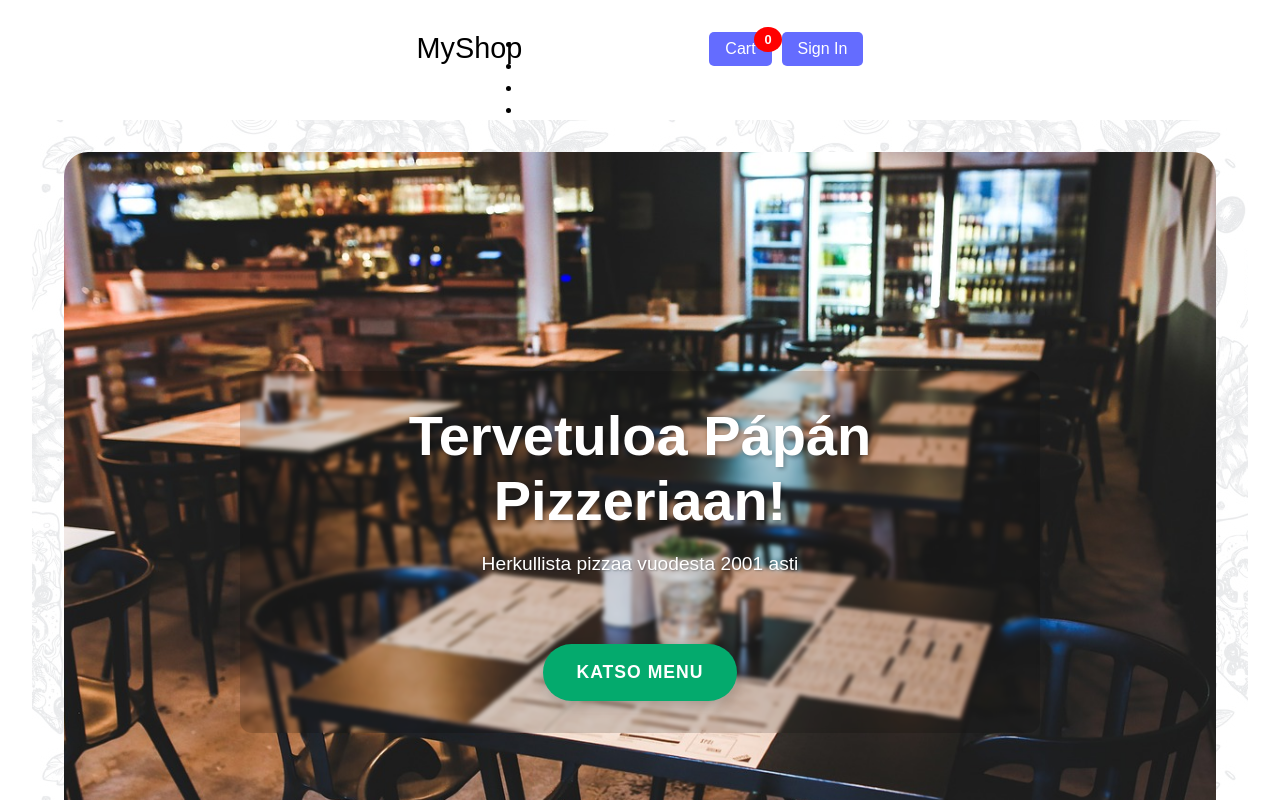
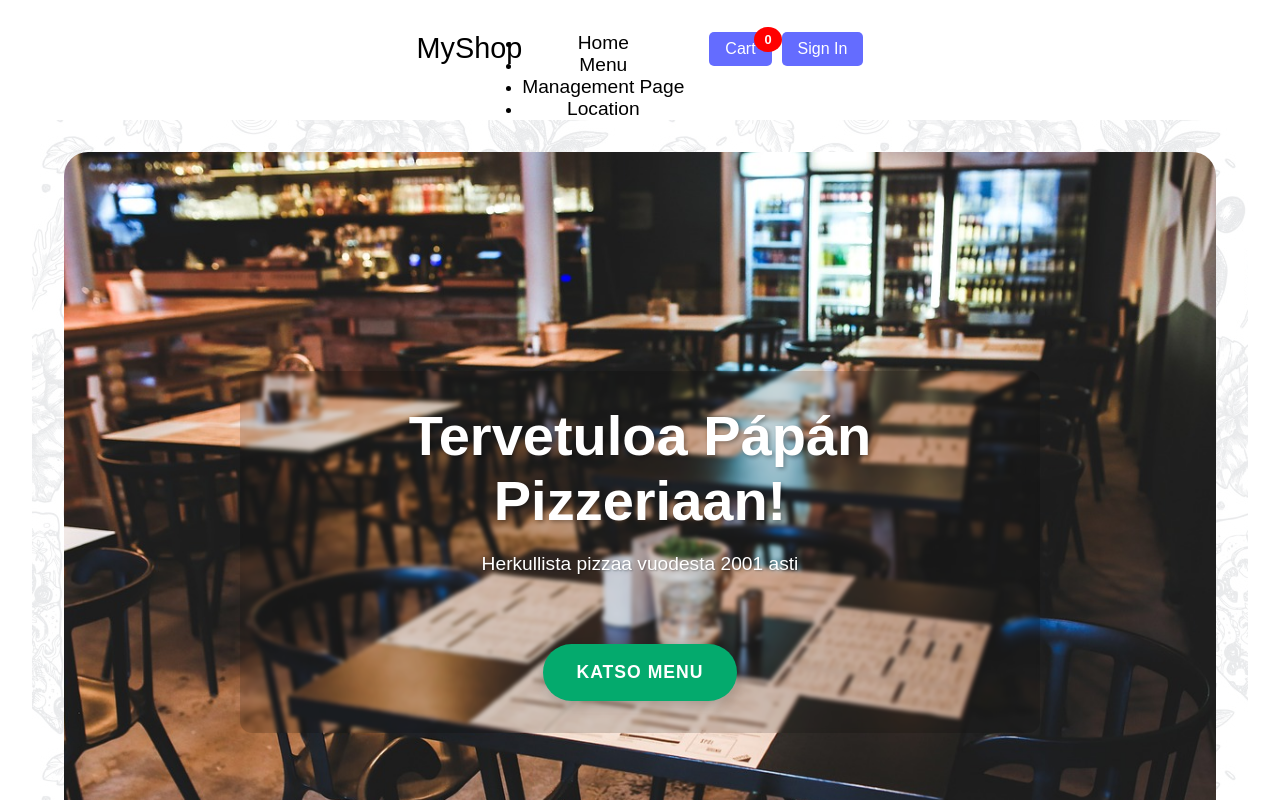
Before and after one commit to jarmoil/Web-Pizzeria, a React (Vite) app in the folder client/: page / in a window 1280 px wide. Shown: the top 800 px of the page. Built offline with nearby package versions, Linux system fonts and the light colour scheme; no server answers.

Commit message:
Refactor nav links color for better visibility

```diff
--- a/client/src/App.css
+++ b/client/src/App.css
@@ -1120,7 +1120,7 @@ header nav {
 }
 
 header nav a {
-  color: white;
+  color: black;
   margin-right: 15px;
   text-decoration: none;
   font-size: 1.2rem;
```
